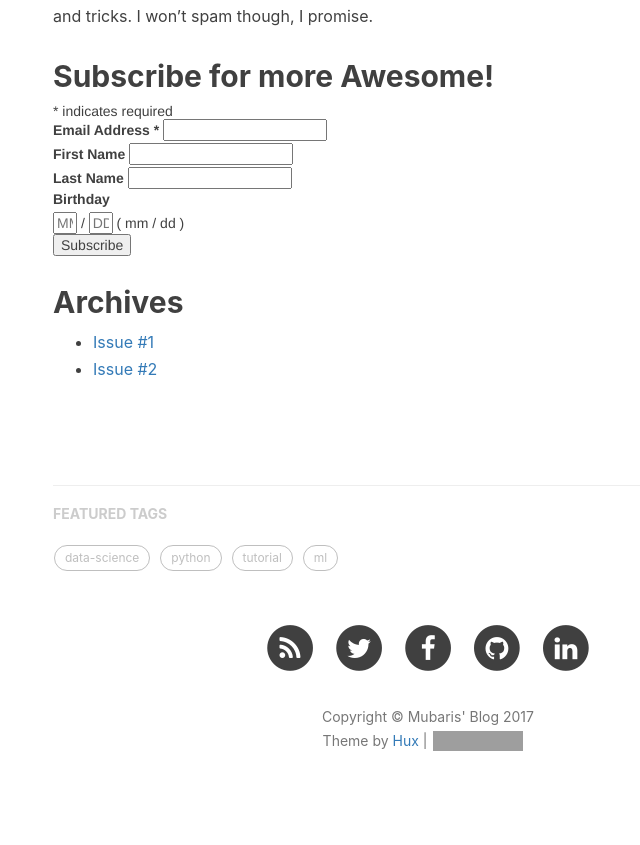
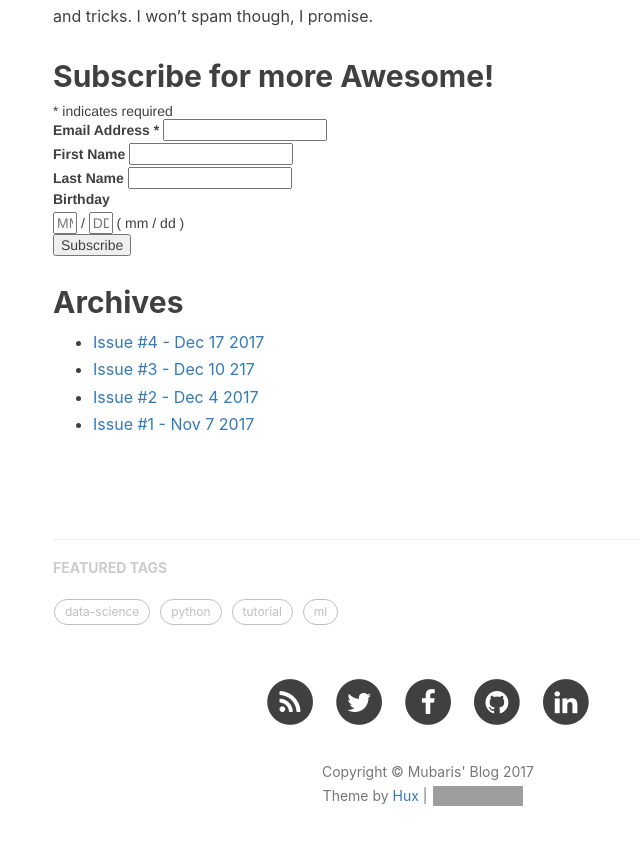
Before and after one commit to mubaris/website, a Jekyll site: the page built from subscribe.md, in a window 1280 px wide and 900 px high, scrolled down 581 px. Shown: the top 845 px of the window, without its empty margins (212-852 px from the left). Built offline with Jekyll 4.4.1, drawn with Linux system fonts in a browser that asks for light colours; nearby versions of some CDN libraries; comment, search, counter and statistics services are not loaded; grey boxes are pictures that could not be loaded.

Commit message:
Add Old Issues

```diff
--- a/subscribe.md
+++ b/subscribe.md
@@ -57,5 +57,7 @@ I'm going to share with you what's new and cool in the world of Data Science and
 
 ## Archives
 
-* [Issue #1](http://mailchi.mp/27a12f6c53c0/letter-by-mubaris?e=ea9eaf5dc6)
-* [Issue #2](http://mailchi.mp/f72dd6522fa7/letter-by-mubaris-2?e=[UNIQID])
+* [Issue #4 - Dec 17 2017](https://us16.campaign-archive.com/?u=f9e9a4985cce81e89169df2bf&id=5be6bbdd14)
+* [Issue #3 - Dec 10 217](https://us16.campaign-archive.com/?u=f9e9a4985cce81e89169df2bf&id=50f3f7d7c5)
+* [Issue #2 - Dec 4 2017](https://us16.campaign-archive.com/?u=f9e9a4985cce81e89169df2bf&id=50f3f7d7c5)
+* [Issue #1 - Nov 7 2017](https://us16.campaign-archive.com/?u=f9e9a4985cce81e89169df2bf&id=26204864d5)
```
